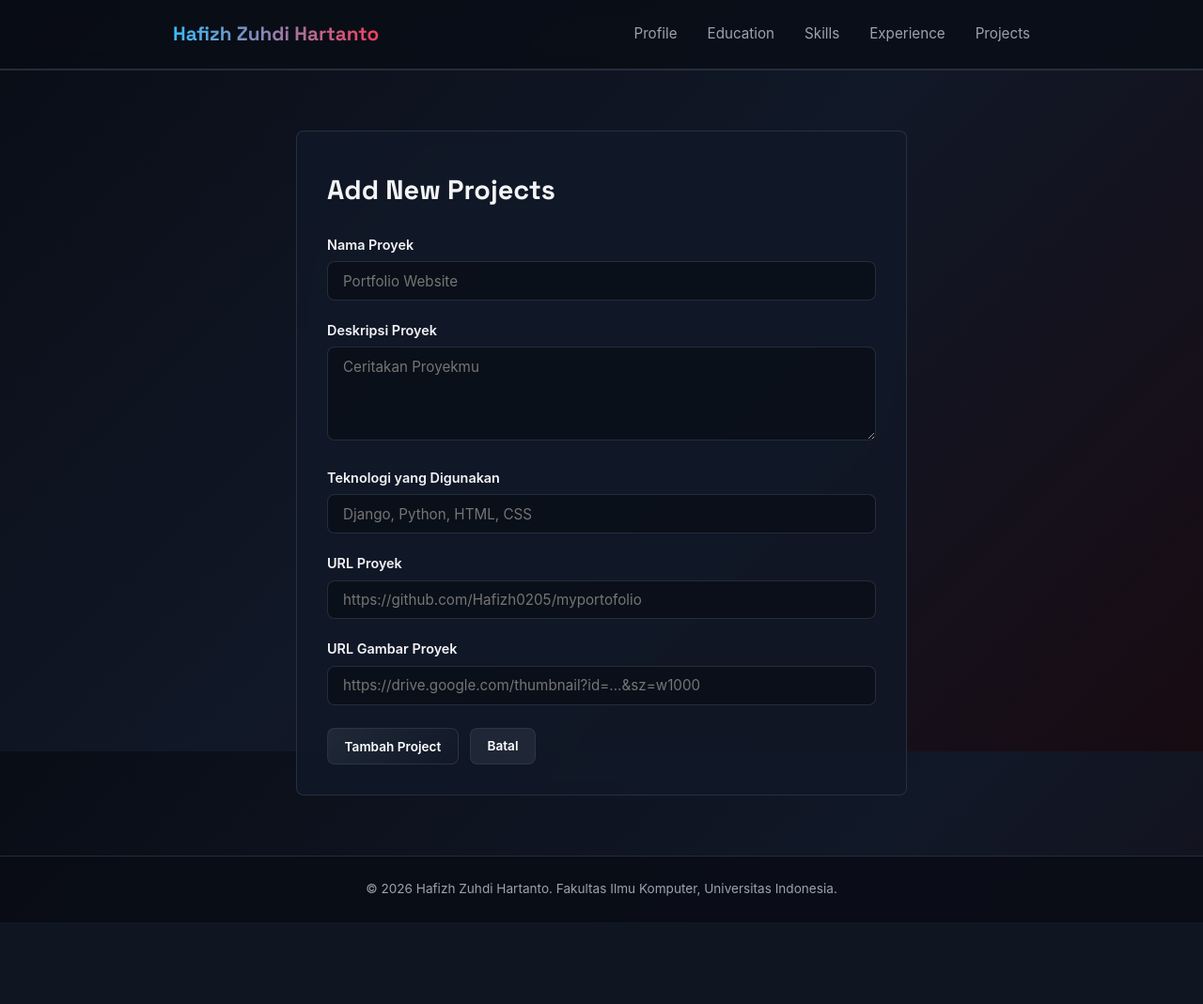
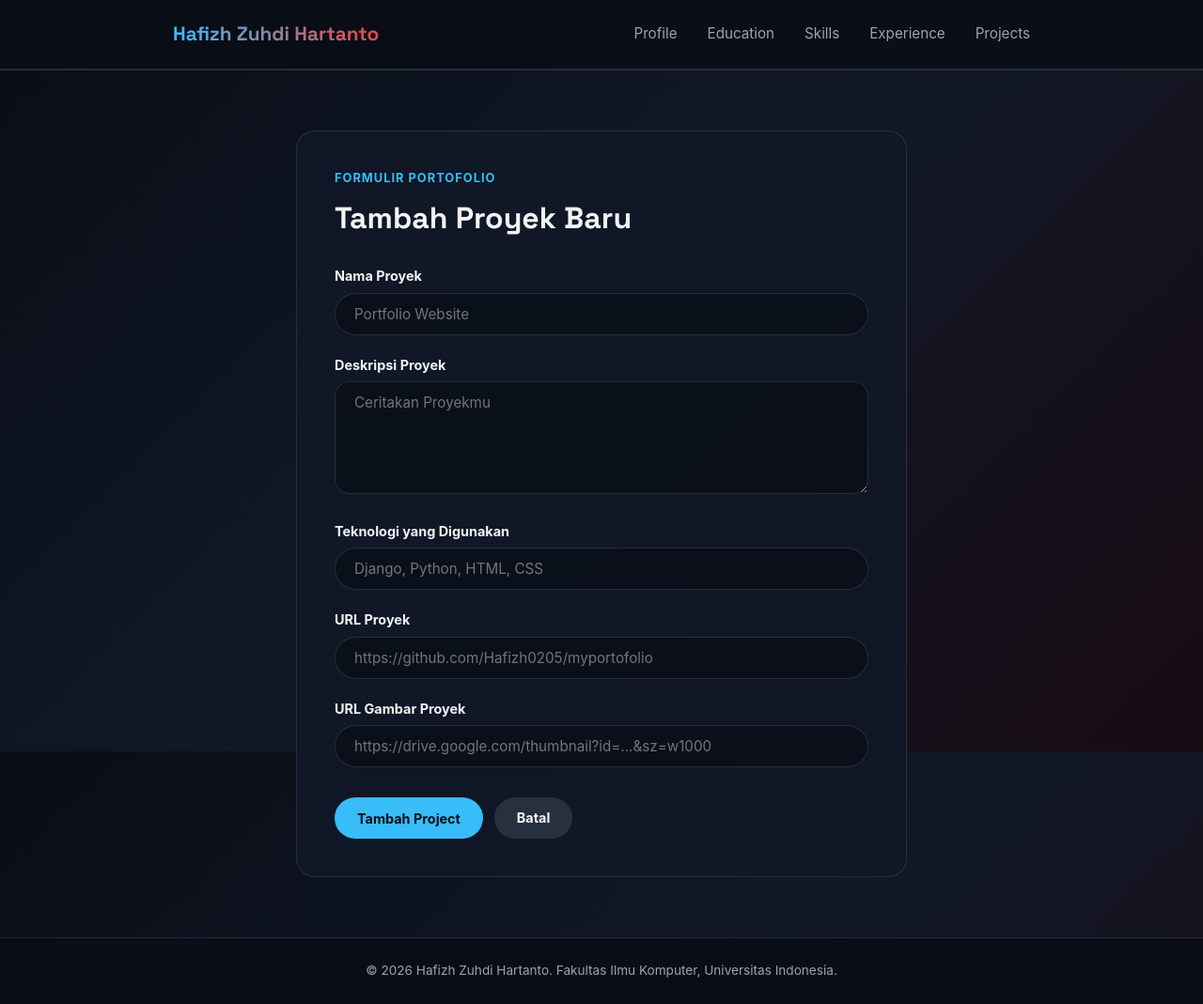
Before and after one commit to Hafizh0205/myportofolio, a Django app: page /projects/add/ in a window 1280 px wide. Shown: the whole page at 94% size. Before the commit the page ends 954 px from the top, so only its background shows below. Run offline with Django 5.2, Linux system fonts and the light colour scheme; parts of the project's set-up code (start-up, migrations or seed data) failed here and were passed over.

Commit message:
pill style

```diff
--- a/static/css/style.css
+++ b/static/css/style.css
@@ -9,10 +9,10 @@
     --paper-gradient: linear-gradient(135deg, #090d16 0%, #111827 50%, #180b12 100%);
     --card-bg: rgba(17, 24, 39, 0.85);
     --accent-blue: #38bdf8;
-    --accent-red: #f43f5e;
+    --accent-red: #ef4444;
     --line: rgba(55, 65, 81, 0.6);
     --text-muted: #9ca3af;
-    --radius: 8px;
+    --radius: 12px;
 }
 
 body {
@@ -156,8 +151,6 @@ h1, .brand {
     border-radius: var(--radius);
     padding: 0.5rem 1.1rem;
     transition: all 0.2s ease;
-    cursor: pointer;
-    font-family: inherit;
 }
 
 .social-link:hover {
@@ -417,49 +392,89 @@ h1, .brand {
 .project-search_input:focus {
     outline: none;
     border-color: var(--accent-blue);
+    box-shadow: 0 0 10px rgba(56, 189, 248, 0.2);
 }
 
-/* Form Fields Styling (Fix input putih menumpuk) */
+/* Tombol Lonjong (Pill Button) ala I Komang */
+.btn-pill {
+    display: inline-flex;
+    align-items: center;
+    justify-content: center;
+    padding: 0.65rem 1.5rem;
+    font-size: 0.9rem;
+    font-weight: 700;
+    border-radius: 9999px;
+    border: none;
+    cursor: pointer;
+    text-decoration: none;
+    transition: all 0.2s ease;
+    font-family: inherit;
+}
+
+.btn-pill-blue {
+    background-color: var(--accent-blue);
+    color: #090d16;
+}
+
+.btn-pill-blue:hover {
+    box-shadow: 0 0 15px rgba(56, 189, 248, 0.4);
+    transform: translateY(-1px);
+}
+
+.btn-pill-red {
+    background-color: var(--accent-red);
+    color: #ffffff;
+}
+
+.btn-pill-red:hover {
+    box-shadow: 0 0 15px rgba(239, 68, 68, 0.4);
+    transform: translateY(-1px);
+}
+
+.btn-pill-dark {
+    background-color: var(--line);
+    color: var(--ink);
+}
+
+.btn-pill-dark:hover {
+    background-color: #4b5563;
+}
+
+/* Form Styling */
 .project-form input[type="text"],
 .project-form input[type="url"],
-.project-form textarea,
-.project-form select {
+.project-form textarea {
     width: 100%;
     box-sizing: border-box;
-    padding: 0.65rem 1rem;
+    padding: 0.75rem 1.25rem;
     border: 1px solid var(--line);
-    border-radius: var(--radius);
+    border-radius: 9999px;
     background: rgba(9, 13, 22, 0.7);
     color: var(--ink);
     font-family: inherit;
     font-size: 0.95rem;
-    transition: border-color 0.2s ease, box-shadow 0.2s ease;
 }
 
-.project-form input[type="text"]:focus,
-.project-form input[type="url"]:focus,
+.project-form textarea {
+    border-radius: 16px;
+    min-height: 120px;
+    resize: vertical;
+}
+
+.project-form input:focus,
 .project-form textarea:focus {
     outline: none;
     border-color: var(--accent-blue);
     box-shadow: 0 0 10px rgba(56, 189, 248, 0.2);
 }
 
-.project-form textarea {
-    min-height: 100px;
-    resize: vertical;
-}
-
-/* Popover Modal Hapus */
+/* Modal Popover */
 .project-delete-modal {
     display: none;
     position: fixed;
     inset: 0;
     width: 100%;
     height: 100%;
-    max-width: none;
-    max-height: none;
-    margin: 0;
-    padding: 1rem;
     border: 0;
     background: transparent;
     z-index: 1000;
--- a/templates/projects_form.html
+++ b/templates/projects_form.html
@@ -7,24 +7,25 @@
 <main>
     <section class="experience-section">
         <div class="container">
-            <article class="edu-card in-view" style="padding: 2rem; max-width: 650px; margin: 0 auto;">
-                <h1 style="font-family: 'Space Grotesk', sans-serif; margin-bottom: 1.5rem; font-size: 1.8rem;">Add New Projects</h1>
+            <article class="edu-card in-view" style="padding: 2.5rem; max-width: 650px; margin: 0 auto; border-radius: 20px;">
+                <p class="section-kicker">Formulir Portofolio</p>
+                <h1 style="font-family: 'Space Grotesk', sans-serif; margin: 0.4rem 0 1.5rem; font-size: 2rem;">Tambah Proyek Baru</h1>
 
                 <form method="post" action="{% url 'main:create_project' %}" class="project-form">
                     {% csrf_token %}
                     {% for field in form %}
-                        <div class="form-group" style="margin-bottom: 1.25rem;">
-                            <label for="{{ field.id_for_label }}" style="display: block; margin-bottom: 0.4rem; font-weight: 600; font-size: 0.9rem;">{{ field.label }}</label>
+                        <div style="margin-bottom: 1.25rem;">
+                            <label for="{{ field.id_for_label }}" style="display: block; margin-bottom: 0.4rem; font-weight: 700; font-size: 0.9rem;">{{ field.label }}</label>
                             {{ field }}
                             {% for error in field.errors %}
-                                <p class="form-error" style="color: var(--accent-red); font-size: 0.85rem; margin-top: 0.35rem;">{{ error }}</p>
+                                <p style="color: var(--accent-red); font-size: 0.85rem; margin-top: 0.35rem;">{{ error }}</p>
                             {% endfor %}
                         </div>
                     {% endfor %}
 
-                    <div style="display: flex; gap: 0.75rem; margin-top: 1.5rem;">
-                        <button type="submit" class="social-link">Tambah Project</button>
-                        <a href="{% url 'main:show_projects' %}" class="social-link" style="background: rgba(55, 65, 81, 0.4);">Batal</a>
+                    <div style="display: flex; gap: 0.75rem; margin-top: 2rem;">
+                        <button type="submit" class="btn-pill btn-pill-blue">Tambah Project</button>
+                        <a href="{% url 'main:show_projects' %}" class="btn-pill btn-pill-dark">Batal</a>
                     </div>
                 </form>
             </article>
```
Also changed, not shown: other parts of static/css/style.css (+18 -97 lines), templates/components/project_delete_modal.html (+5 -15 lines), templates/projects.html (+10 -12 lines), 1 other file.
